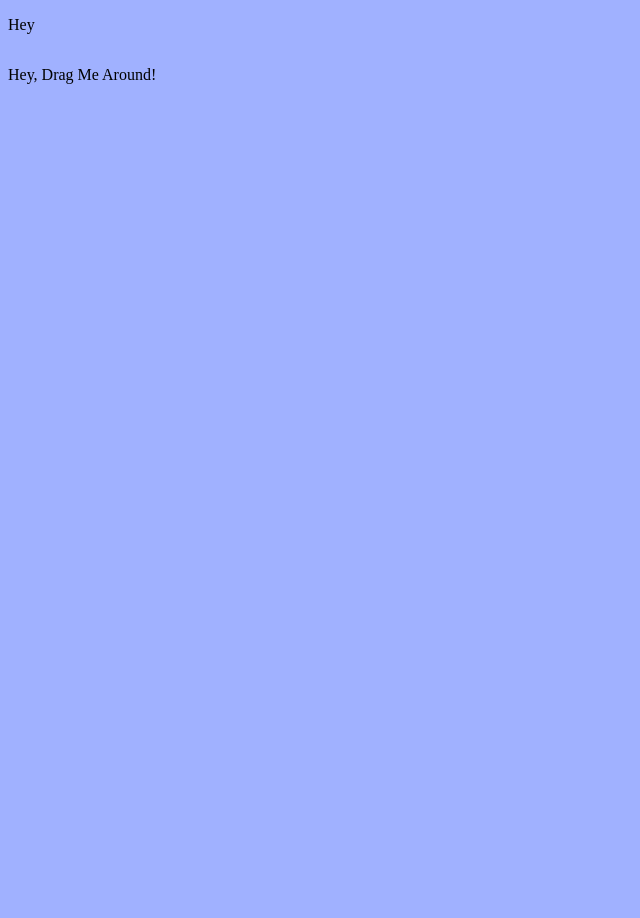
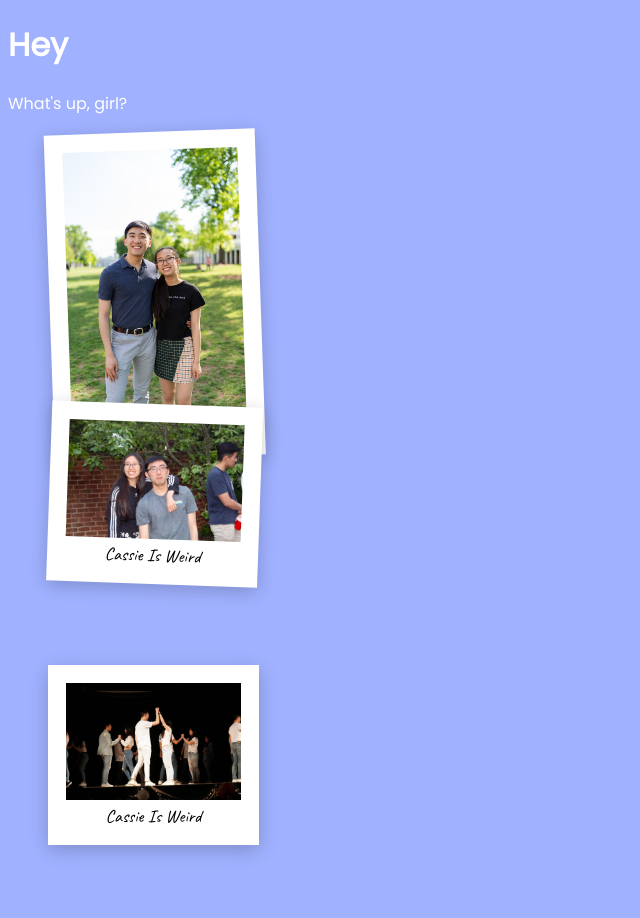
Before and after one commit to whapplez/postcardz, a website: page index.html in a window 1280 px wide. Shown: the whole page, without its empty margins (0-640 px from the left). Before the commit the page ends 800 px from the top, so only its background shows below. Drawn offline with nearby package versions, Linux system fonts and the light colour scheme.

Commit message:
polaroids

```diff
--- a/css/styles.css
+++ b/css/styles.css
@@ -1,7 +1,61 @@
 body{
     background-color:  #a0b1ff;
+    color: WHITE;
+    font-family: 'Poppins', sans-serif;
 }
 
-#Draggable{
-    position: absolute;
+#Draggable1{
 }
+#Draggable2{
+    -webkit-transform: rotate(2deg);
+    -moz-transform: rotate(2deg);
+}
+#Draggable3{
+    -webkit-transform: none;
+    -moz-transform: none;
+    position: relative;
+    top: -5px;
+}
+#Draggable4{
+    -webkit-transform: rotate(2deg);
+    -moz-transform: rotate(2deg);
+}
+
+.drag {
+    height: 250px;
+    width: 175px;
+    oveflow: hidden;
+    -webkit-transform: rotate(-2deg);
+    -moz-transform: rotate(-2deg);
+    font-family: 'Caveat', 'Poppins';
+    font-size: 18px;
+}
+
+.drag img {
+    height: auto;
+    width:175px;
+
+}
+
+.caption {
+    color: black;
+    width: 100%;
+    text-align: center;
+}
+
+.polaroid{
+  background-color: #fff;
+  padding: 1em;
+  box-shadow: 0 0.25em 1em rgba(0,0,0,0.2);
+}
+
+div.container {
+  text-align: center;
+  width: 100%;
+}
+
+.polaroid{
+    width: 100%;
+    height: auto;
+
+}
--- a/index.html
+++ b/index.html
@@ -5,14 +5,57 @@
     <meta name="description" content="">
     <meta name="author" content="">
     <head>
+        <link href = "https://code.jquery.com/ui/1.10.4/themes/ui-lightness/jquery-ui.css" rel = "stylesheet">
+        <link href="https://fonts.googleapis.com/css?family=Poppins" rel="stylesheet">
+        <link href="https://fonts.googleapis.com/css?family=Caveat&display=swap" rel="stylesheet">
         <link href = "/css/styles.css" rel = "stylesheet">
+        <script src = "https://code.jquery.com/jquery-1.10.2.js"></script>
+        <script src = "https://code.jquery.com/ui/1.10.4/jquery-ui.js"></script>
         <title>Polaroids For Cassie</title>
     </head>
     <body>
-        <p>Hey</p>
-        <div id = "Draggable">
-            <p>Hey, Drag Me Around!<p>
-        </div>
+        <h1>Hey</h1>
+        <p>What's up, girl?</p>
+
+                <div class = "drag" id = "Draggable1">
+                    <div class = "container">
+                        <figure class = "polaroid">
+                            <img src = "/images/normalpic.jpg" title = "Cassie Is Weird"></img>
+                            <figcaption class = "caption">
+                                Cassie Is Weird
+                            </figcaption>
+                        </figure>
+                    </div>
+                </div>
+                <div class = "drag" id = "Draggable2">
+                    <div class = "container">
+                        <figure class = "polaroid">
+                            <img src = "/images/potluckilookdumb.jpg" title = "Cassie Is Weird"></img>
+                            <figcaption class = "caption">
+                                Cassie Is Weird
+                            </figcaption>
+                        </figure>
+                    </div>
+                </div>
+                <div class = "drag" id = "Draggable3">
+                    <div class = "container">
+                        <figure class = "polaroid">
+                            <img src = "/images/chinafest.jpg" title = "Cassie Is Weird"></img>
+                            <figcaption class = "caption">
+                                Cassie Is Weird
+                            </figcaption>
+                        </figure>
+                    </div>
+                </div>
+
+                <!-- <div class = "drag" id = "Draggable2">
+                    <img src = "/images/potluckilookdumb.jpg" title = "Cassie Is Weird"></img>
+                </div>
+
+                <div class = "drag" id = "Draggable3">
+                    <img src = "/images/chinafest.jpg" title = "Cassie Is Weird"></img>
+                </div> -->
+
     </body>
     <script type="text/javascript" src="/js/drag.js"></script>
 </html>
--- a/js/drag.js
+++ b/js/drag.js
@@ -1,38 +1,12 @@
-dragElement(document.getElementById("Draggable"));
-
-function dragElement(elmnt) {
-  var pos1 = 0, pos2 = 0, pos3 = 0, pos4 = 0;
-
-  elmnt.onmousedown = dragMouseDown;
-
-
-  function dragMouseDown(e) {
-    e = e || window.event;
-    e.preventDefault();
-    // get the mouse cursor position at startup:
-    pos3 = e.clientX;
-    pos4 = e.clientY;
-    document.onmouseup = closeDragElement;
-    // call a function whenever the cursor moves:
-    document.onmousemove = elementDrag;
-  }
-
-  function elementDrag(e) {
-    e = e || window.event;
-    e.preventDefault();
-    // calculate the new cursor position:
-    pos1 = pos3 - e.clientX;
-    pos2 = pos4 - e.clientY;
-    pos3 = e.clientX;
-    pos4 = e.clientY;
-    // set the element's new position:
-    elmnt.style.top = (elmnt.offsetTop - pos2) + "px";
-    elmnt.style.left = (elmnt.offsetLeft - pos1) + "px";
-  }
-
-  function closeDragElement() {
-    // stop moving when mouse button is released:
-    document.onmouseup = null;
-    document.onmousemove = null;
-  }
-}
+$(function() {
+    $( "#Draggable1" ).draggable();
+ });
+ $(function() {
+     $( "#Draggable2" ).draggable();
+  });
+  $(function() {
+      $( "#Draggable3" ).draggable();
+   });
+   $(function() {
+       $( "#Draggable4" ).draggable();
+    });
```
Also changed, not shown: images/chinafest.jpg (renamed from images/51745122_2573377369344320_7273786566160416768_o.jpg).
